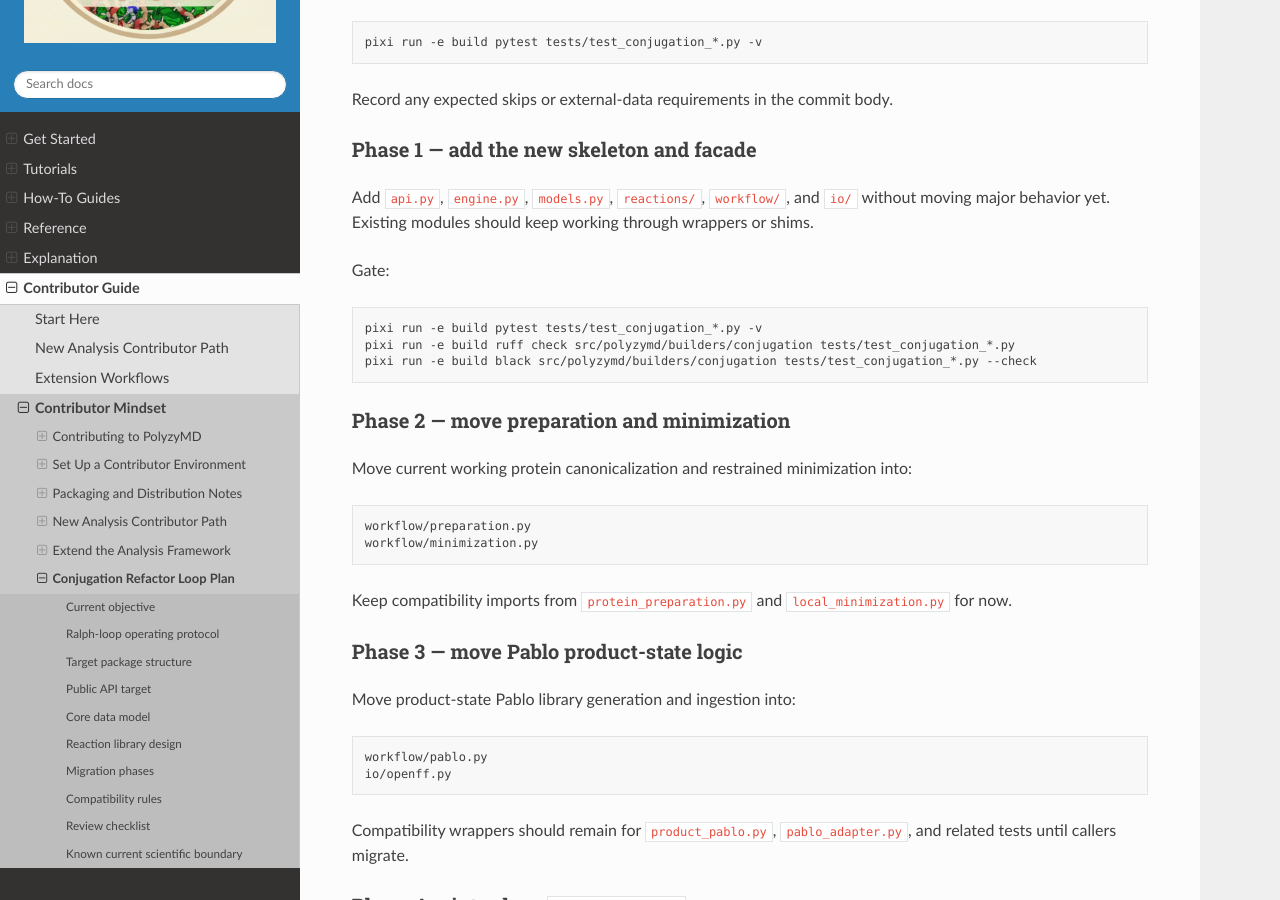
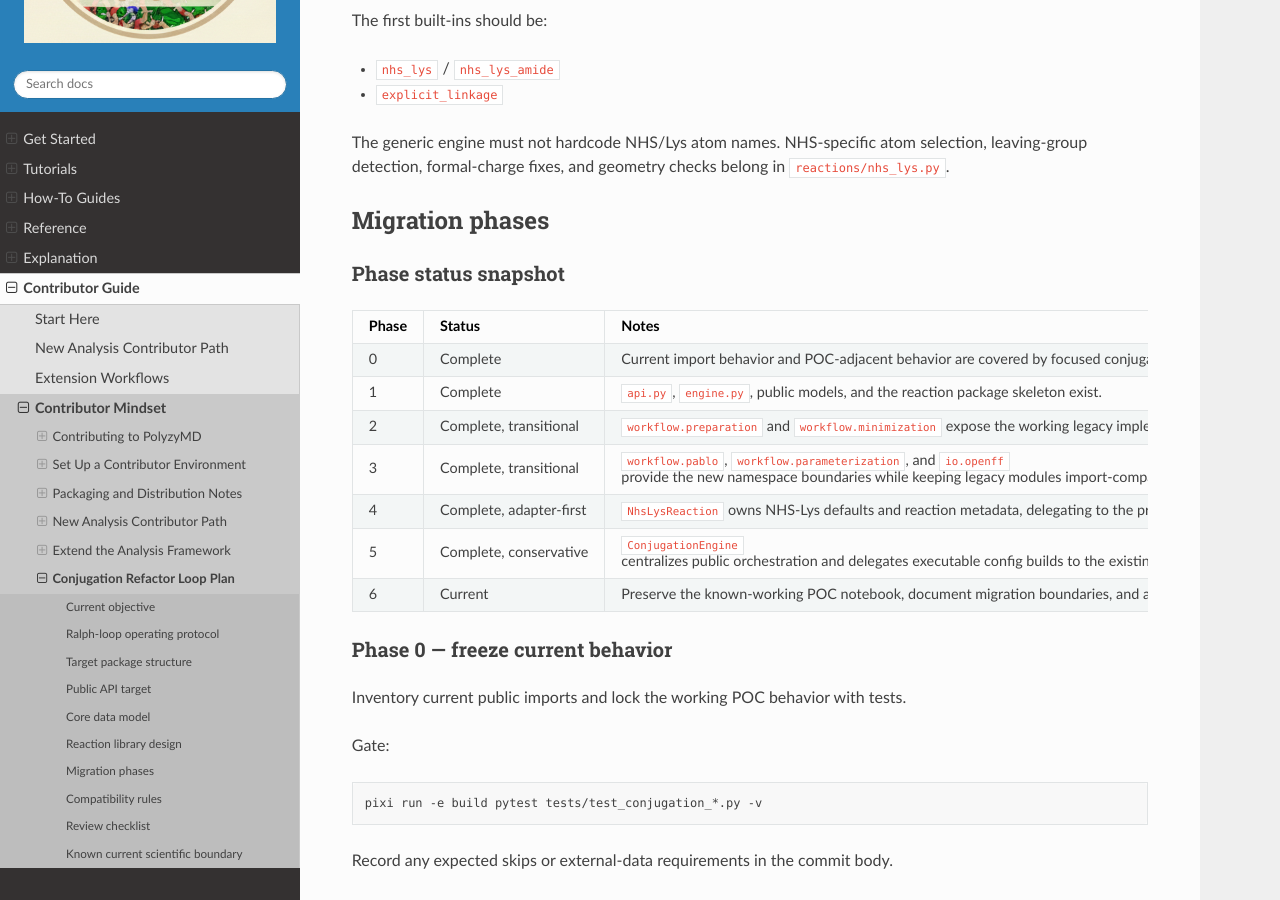
Before and after one commit to joelaforet/polyzymd, a Sphinx documentation site: the page built from docs/source/contributor_guide/conjugation_refactor_loop.md, in a window 1280 px wide and 900 px high, scrolled down 3827 px. Built offline with Sphinx 7.4.7 and the Read the Docs theme 3.1.0, drawn with Linux system fonts in a browser that asks for light colours; some of the changed text lies outside the part shown.

Commit message:
docs(conjugation): record refactor phase status
Documents the completed transitional refactor phases and the current public API direction through ConjugationEngine and build_conjugate_from_config. The package docstring now clarifies that the POC walkthrough remains the known-working reference while legacy imports stay as compatibility paths.\n\nValidation: pixi run -e build pytest tests/test_conjugation_api.py tests/test_conjugation_refactor_compat.py -v; ruff and black on modified Python file.

````diff
--- a/docs/source/contributor_guide/conjugation_refactor_loop.md
+++ b/docs/source/contributor_guide/conjugation_refactor_loop.md
@@ -130,6 +130,26 @@
 discovery helpers, and the high-level build functions. Keep exploratory helpers
 private or under `_legacy`.
 
+### Current public API direction
+
+As of Phase 6, the public construction path is:
+
+```python
+from polyzymd.builders.conjugation import ConjugationEngine, build_conjugate_from_config
+```
+
+`build_conjugate_from_config()` and `ConjugationEngine.build_from_config()` are
+the preferred entry points for executable NHS-lysine polymer builds. They
+delegate to the known-working config-driven workflow while keeping orchestration
+behind the engine boundary. `build_conjugate()` is retained as a higher-level
+facade for request/config inputs, but direct molecule/topology construction is
+still explicitly pending.
+
+The older workflow/helper imports remain compatibility paths during migration,
+including `system_workflow`, `protein_preparation`, `local_minimization`,
+`product_pablo`, `pablo_adapter`, and `parameterization`. Do not remove these
+paths until callers and tests have moved to the engine-facing API.
+
 ## Core data model
 
 Use one central workflow object rather than many unrelated result types:
@@ -178,6 +198,18 @@
 belong in `reactions/nhs_lys.py`.
 
 ## Migration phases
+
+### Phase status snapshot
+
+| Phase | Status | Notes |
+|-------|--------|-------|
+| 0 | Complete | Current import behavior and POC-adjacent behavior are covered by focused conjugation tests. |
+| 1 | Complete | `api.py`, `engine.py`, public models, and the reaction package skeleton exist. |
+| 2 | Complete, transitional | `workflow.preparation` and `workflow.minimization` expose the working legacy implementations without changing behavior. |
+| 3 | Complete, transitional | `workflow.pablo`, `workflow.parameterization`, and `io.openff` provide the new namespace boundaries while keeping legacy modules import-compatible. |
+| 4 | Complete, adapter-first | `NhsLysReaction` owns NHS-Lys defaults and reaction metadata, delegating to the proven implementation. |
+| 5 | Complete, conservative | `ConjugationEngine` centralizes public orchestration and delegates executable config builds to the existing system workflow. Direct OpenFF fallback is not silently enabled. |
+| 6 | Current | Preserve the known-working POC notebook, document migration boundaries, and avoid broad cleanup. |
 
 ### Phase 0 — freeze current behavior
 
@@ -259,6 +291,11 @@
 reproduce the same product-state Pablo/OpenMM minimization result. Do not delete
 or overwrite this notebook during early refactor phases.
 
+During Phase 6, prefer documentation and compatibility notes over deleting POC
+outputs or reshaping the package tree. The notebook remains the reference for
+the proven path; new user-facing code should point toward
+`build_conjugate_from_config()` or `ConjugationEngine`.
+
 Once the clean API fully reproduces the notebook workflow, copy or move the
 walkthrough into docs/tutorial space and leave a short pointer from the old
 location if needed. Remove generated outputs and old exploratory artifacts from
````
Also changed, not shown: 1 other file.
